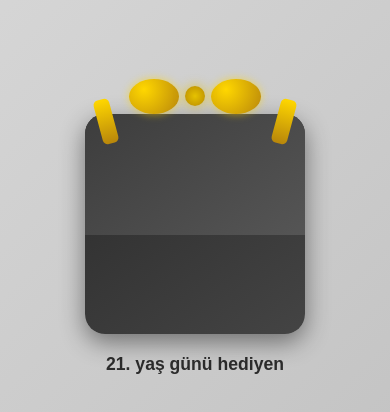
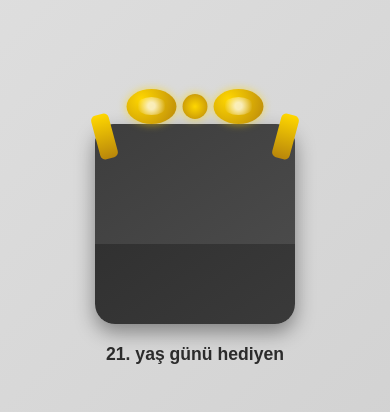
Before and after one commit to tilsimcik/birthday-gift, a plain HTML site: page index.html in a window 390 px wide. Shown: the part 178-590 px from the top of the page. Drawn offline with Linux system fonts and the light colour scheme.

Commit message:
Update index.html

```diff
--- a/index.html
+++ b/index.html
@@ -3,7 +3,7 @@
 <head>
 <meta charset="UTF-8">
 <meta name="viewport" content="width=device-width, initial-scale=1.0">
-<title>Hediyen</title>
+<title>21. Yaş Günü Hediyesi</title>
 <style>
   body {
     display: flex;
@@ -12,26 +12,28 @@
     align-items: center;
     height: 100vh;
     margin: 0;
-    background: linear-gradient(135deg, #d9d9d9, #bfbfbf);
+    background: linear-gradient(135deg, #e0e0e0, #cfcfcf);
     font-family: 'Arial', sans-serif;
+    overflow: hidden;
   }
 
   .gift-box {
     position: relative;
-    width: 320px;
-    height: 320px;
+    width: 280px;
+    height: 280px;
     cursor: pointer;
     margin-bottom: 20px;
+    perspective: 1000px;
   }
 
   /* Kutu gövdesi */
   .box-body {
     width: 100%;
     height: 100%;
-    background: linear-gradient(145deg, #2b2b2b, #444);
+    background: linear-gradient(145deg, #2c2c2c, #3a3a3a);
     border-radius: 20px;
     position: relative;
-    box-shadow: 0 8px 25px rgba(0,0,0,0.45);
+    box-shadow: 0 8px 20px rgba(0,0,0,0.4);
     display: flex;
     justify-content: center;
     align-items: center;
@@ -43,8 +45,8 @@
     position: absolute;
     top: 0;
     width: 100%;
-    height: 55%;
-    background: linear-gradient(145deg, #3d3d3d, #555);
+    height: 60%;
+    background: linear-gradient(145deg, #3d3d3d, #4a4a4a);
     border-radius: 20px 20px 0 0;
     transform-origin: top;
     transition: transform 0.6s;
@@ -52,7 +54,7 @@
   }
 
   .box-lid.open {
-    transform: rotateX(-180deg) translateY(-55%);
+    transform: rotateX(-180deg) translateY(-60%);
   }
 
   /* Fiyonk */
@@ -67,11 +69,11 @@
   }
 
   .bow .knot {
-    width: 28px;
-    height: 28px;
-    background: radial-gradient(circle, #e6c200, #b88a00);
+    width: 35px;
+    height: 35px;
+    background: radial-gradient(circle, #ffd700, #b8860b);
     border-radius: 50%;
-    box-shadow: 0 0 12px rgba(230,194,0,0.7);
+    box-shadow: 0 0 10px rgba(255,215,0,0.7);
     z-index: 2;
   }
 
@@ -79,37 +81,52 @@
     width: 70px;
     height: 50px;
     background: radial-gradient(circle at 30% 30%, #ffd700, #b8860b);
-    border-radius: 50% 50% 50% 50%;
+    border-radius: 50%;
     margin: 0 6px;
     box-shadow: 0 0 8px rgba(255,215,0,0.6);
+    position: relative;
+  }
+
+  /* İç boşluk efekti */
+  .bow .loop::after {
+    content: "";
+    position: absolute;
+    top: 25%;
+    left: 20%;
+    width: 60%;
+    height: 50%;
+    background: radial-gradient(circle, rgba(255,255,255,0.8) 20%, transparent 80%);
+    border-radius: 50%;
+    opacity: 0.9;
   }
 
   .bow .tail {
     position: absolute;
-    top: 20px;
-    width: 22px;
+    top: 25px;
+    width: 25px;
     height: 60px;
     background: linear-gradient(180deg, #ffd700, #b8860b);
     z-index: 1;
-    border-radius: 5px;
   }
 
   .bow .tail.left {
     left: -25px;
     transform: rotate(-15deg);
+    border-radius: 5px;
   }
 
   .bow .tail.right {
     right: -25px;
     transform: rotate(15deg);
+    border-radius: 5px;
   }
 
   .gift-image {
-    width: 100%;
-    height: 100%;
+    width: 90%;
+    height: 90%;
     object-fit: contain;
     display: none;
-    border-radius: 12px;
+    border-radius: 15px;
   }
 
   .gift-image.show {
@@ -123,21 +140,38 @@
     text-align: center;
   }
 
+  /* Konfeti */
+  .confetti {
+    position: absolute;
+    width: 10px;
+    height: 20px;
+    background-color: red;
+    top: 0;
+    animation: fall 3s linear forwards;
+  }
+
+  @keyframes fall {
+    to {
+      transform: translateY(100vh) rotate(360deg);
+      opacity: 0;
+    }
+  }
+
   @media (max-width: 500px) {
     .gift-box {
-      width: 220px;
-      height: 220px;
+      width: 200px;
+      height: 200px;
     }
     .bow .loop {
       width: 50px;
       height: 35px;
     }
     .bow .knot {
-      width: 20px;
-      height: 20px;
+      width: 25px;
+      height: 25px;
     }
     .bow .tail {
-      width: 16px;
+      width: 18px;
       height: 45px;
     }
     .gift-text {
@@ -158,7 +192,7 @@
     <div class="tail right"></div>
   </div>
   <div class="box-body">
-    <img src="hediye.jpeg" alt="Hediye" class="gift-image" id="giftImage">
+    <img src="hediye.jpg" alt="Hediye" class="gift-image" id="giftImage">
   </div>
 </div>
 
@@ -172,7 +206,27 @@
   giftBox.addEventListener('click', () => {
     lid.classList.toggle('open');
     giftImage.classList.toggle('show');
+    if (lid.classList.contains('open')) {
+      launchConfetti();
+    }
   });
+
+  function launchConfetti() {
+    for (let i = 0; i < 40; i++) {
+      const confetti = document.createElement('div');
+      confetti.classList.add('confetti');
+      confetti.style.left = Math.random() * window.innerWidth + 'px';
+      confetti.style.backgroundColor = randomColor();
+      confetti.style.transform = `rotate(${Math.random()*360}deg)`;
+      document.body.appendChild(confetti);
+      setTimeout(() => confetti.remove(), 3000);
+    }
+  }
+
+  function randomColor() {
+    const colors = ['#ffd700','#b8860b','#ff4500','#00bfff','#32cd32','#ff69b4','#8a2be2'];
+    return colors[Math.floor(Math.random() * colors.length)];
+  }
 </script>
 
 </body>
```
